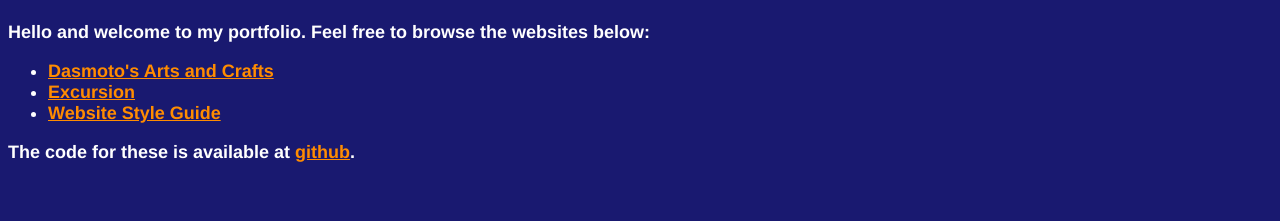
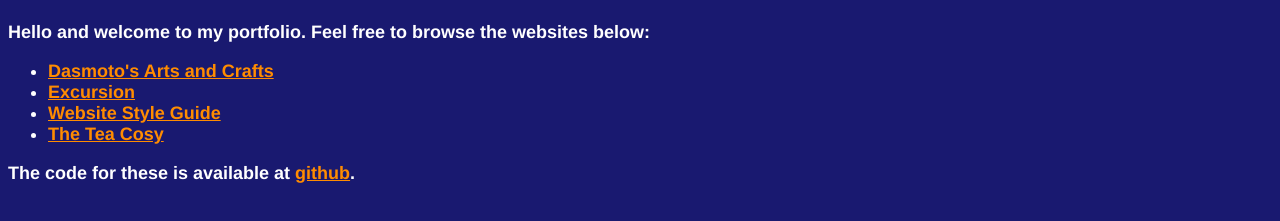
Before and after one commit to DMurray-Chadfield/DMurray-Chadfield.github.io, a plain HTML site: page index.html in a window 1280 px wide. Shown: the part 123-344 px from the top of the page. Drawn offline with Linux system fonts and the light colour scheme.

Commit message:
Update index.html

```diff
--- a/index.html
+++ b/index.html
@@ -11,6 +11,7 @@
             <li><a href="https://dmurray-chadfield.github.io/dasmotos_arts_and_crafts">Dasmoto's Arts and Crafts</a></li>
             <li><a href="https://dmurray-chadfield.github.io/excursion">Excursion</a></li>
             <li><a href="https://dmurray-chadfield.github.io/web-style-guide">Website Style Guide</a></li>
+            <li><a href="https://dmurray-chadfield.github.io/tea_cosy">The Tea Cosy</a></li>
         </ul>
         <p>The code for these is available at <a href="http://github.com/DMurray-Chadfield">github</a>.</p>
     </body>
```
